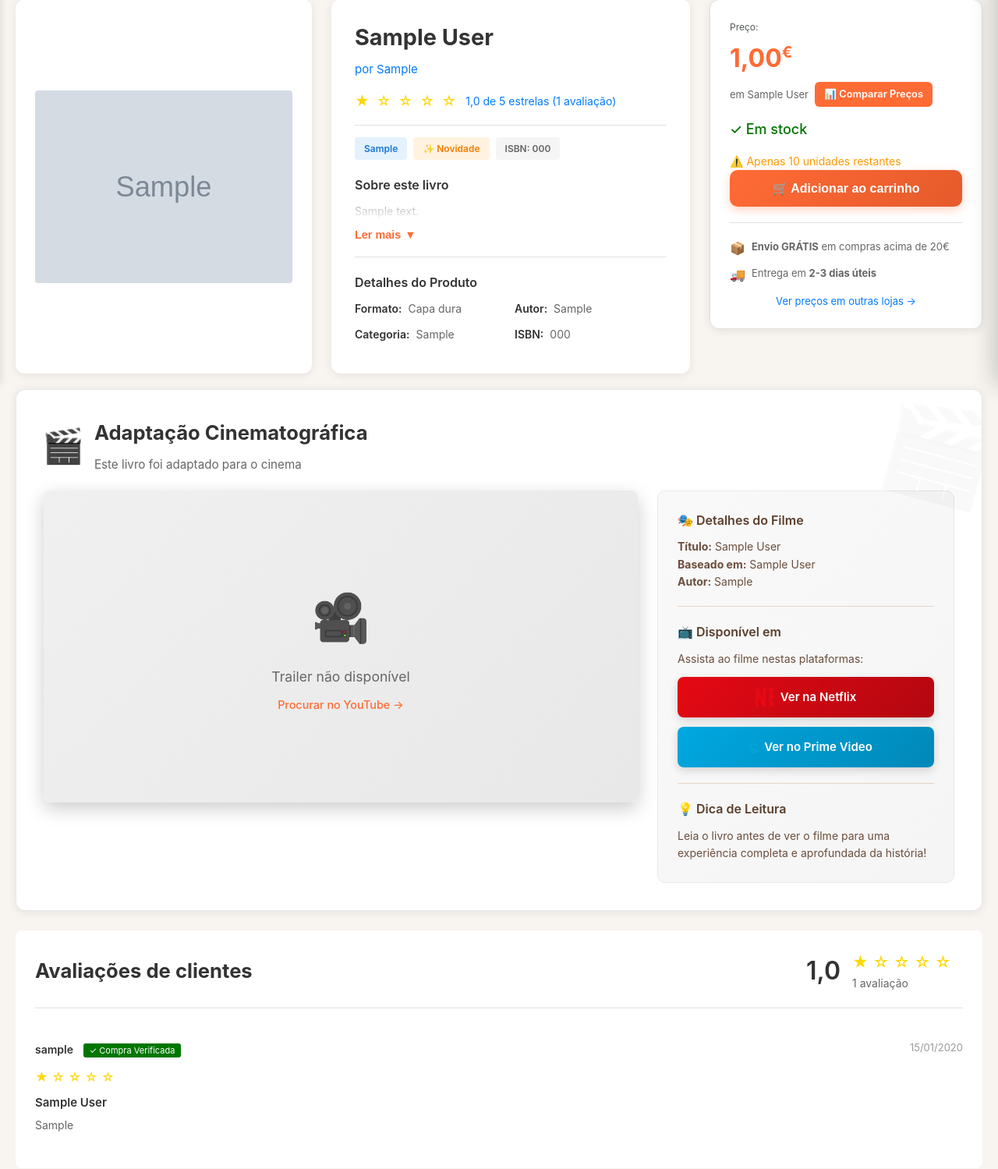
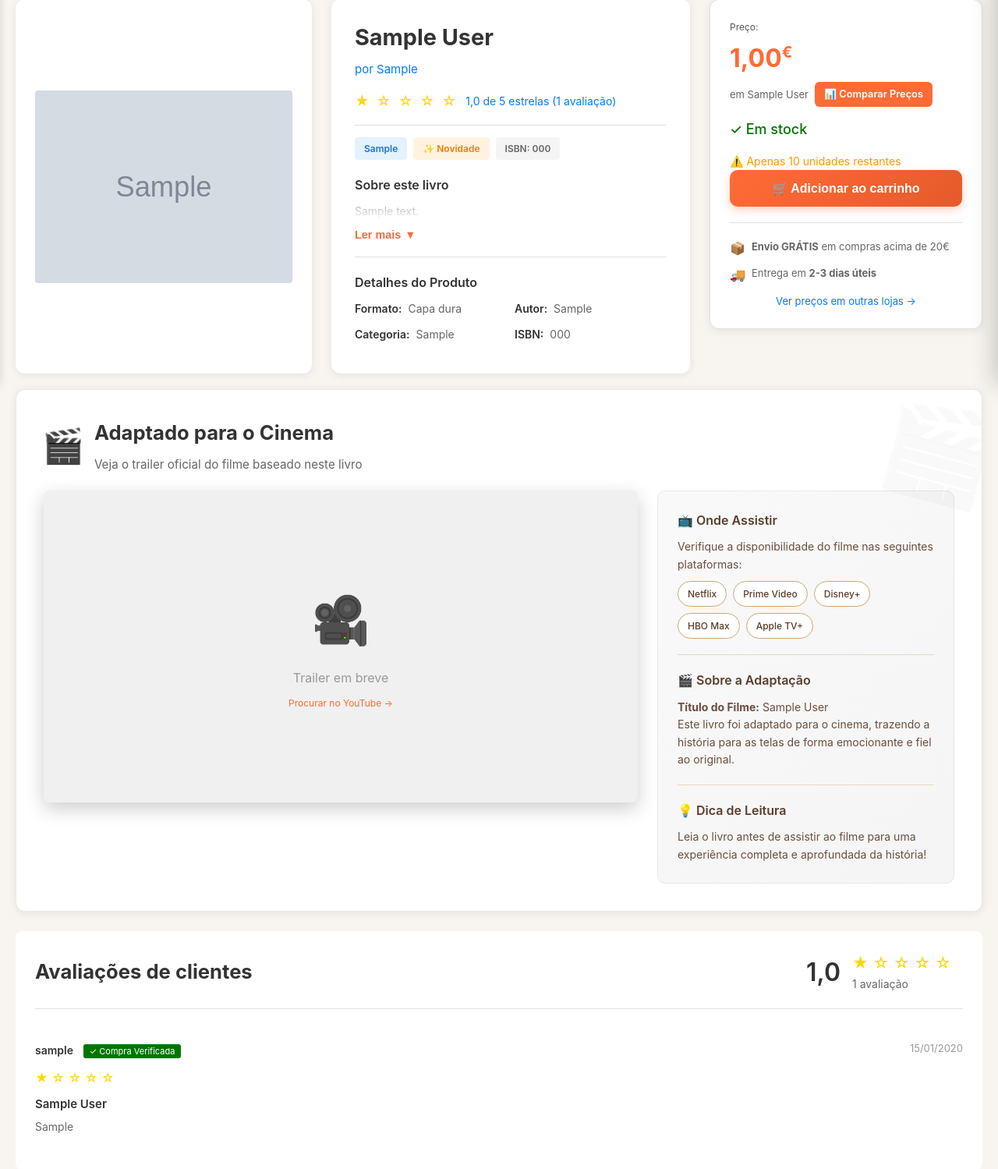
Before and after one commit to ManuelLiendo77/Projeto-PICO---CantosDePapel, a Django app: page /livros/1/ in a window 1280 px wide. Shown: the part 307-1806 px from the top of the page at 78% size. Run offline with Django 5.2, Linux system fonts and the light colour scheme; tables that the repository leaves empty hold one stand-in row (values such as "Sample post"); grey boxes marked "Sample" are stand-in pictures.

```diff
--- a/members/templates/livro_detalhe.html
+++ b/members/templates/livro_detalhe.html
@@ -1052,41 +1052,39 @@
             </div>
         </div>
 
-        <!-- Secção de Adaptação Cinematográfica -->
-        {% if filme %}
+        <!-- Secção de Trailer do Filme -->
+        {% if livro.tem_filme %}
             <div class="trailer-section">
                 <div class="trailer-header">
                     <div class="trailer-icon">🎬</div>
                     <div>
-                        <h2 class="trailer-titulo">Adaptação Cinematográfica</h2>
-                        <p class="trailer-subtitulo">Este livro foi adaptado para o cinema</p>
+                        <h2 class="trailer-titulo">Adaptado para o Cinema</h2>
+                        <p class="trailer-subtitulo">Veja o trailer oficial do filme baseado neste livro</p>
                     </div>
                 </div>
 
                 <div class="trailer-content">
-                    <!-- Vídeo do Trailer -->
                     <div class="trailer-video-wrapper">
                         {% if trailer_url_embebido %}
                             <div class="trailer-video-container">
                                 <iframe
                                     src="{{ trailer_url_embebido }}"
-                                    title="Trailer de {{ filme.titulo }}"
+                                    title="Trailer de {% if filme.titulo %}{{ filme.titulo }}{% else %}{{ livro.titulo }}{% endif %}"
                                     frameborder="0"
                                     allow="accelerometer; autoplay; clipboard-write; encrypted-media; gyroscope; picture-in-picture; web-share"
                                     referrerpolicy="strict-origin-when-cross-origin"
-                                    allowfullscreen
-                                    loading="lazy">
+                                    allowfullscreen>
                                 </iframe>
                             </div>
                         {% else %}
-                            <div class="trailer-video-container" style="display: flex; align-items: center; justify-content: center; background: linear-gradient(135deg, #f0f0f0 0%, #e8e8e8 100%); padding-bottom: 0; height: 400px;">
+                            <div class="trailer-video-container" style="display: flex; align-items: center; justify-content: center; background: #f0f0f0; padding-bottom: 0; height: 400px;">
                                 <div style="text-align: center; color: #999;">
                                     <div style="font-size: 60px; margin-bottom: 15px;">🎥</div>
-                                    <p style="font-size: 1.1rem; color: #666; margin: 10px 0;">Trailer não disponível</p>
-                                    <p style="font-size: 0.9rem; margin-top: 10px;">
-                                        <a href="https://www.youtube.com/results?search_query={{ livro.titulo|urlencode }}+{{ livro.autor|urlencode }}+trailer+oficial"
+                                    <p>Trailer em breve</p>
+                                    <p style="font-size: 12px; margin-top: 10px;">
+                                        <a href="https://www.youtube.com/results?search_query={{ livro.titulo|urlencode }}+{{ livro.autor|urlencode }}+official+trailer"
                                            target="_blank"
-                                           style="color: #ff6b35; text-decoration: none; font-weight: 500;">
+                                           style="color: #ff6b35; text-decoration: none;">
                                             Procurar no YouTube →
                                         </a>
                                     </p>
@@ -1095,89 +1093,51 @@
                         {% endif %}
                     </div>
 
-                    <!-- Informação da Adaptação -->
                     <div class="trailer-info">
-                        <!-- Detalhes do Filme -->
-                        <div class="trailer-info-item">
-                            <div class="trailer-info-titulo">
-                                🎭 Detalhes do Filme
-                            </div>
-                            <div class="trailer-info-texto">
-                                <strong>Título:</strong> {{ filme.titulo }}<br>
-                                <strong>Baseado em:</strong> {{ livro.titulo }}<br>
-                                <strong>Autor:</strong> {{ livro.autor }}
-                            </div>
-                        </div>
-
-                        <!-- Plataformas de Streaming -->
-                        {% if plataformas_streaming %}
-                        <div class="trailer-info-item">
-                            <div class="trailer-info-titulo">
-                                📺 Disponível em
-                            </div>
-                            <div class="trailer-info-texto" style="margin-bottom: 12px;">
-                                Assista ao filme nestas plataformas:
-                            </div>
-                            <div class="plataformas-streaming">
-                                {% for plataforma in plataformas_streaming %}
-                                    <a href="{{ plataforma.url }}"
-                                       target="_blank"
-                                       rel="noopener noreferrer"
-                                       class="btn-streaming btn-{{ plataforma.logo_class }}"
-                                       title="Ver na {{ plataforma.nome }}">
-                                        {% if plataforma.nome == 'Netflix' %}
-                                            <svg width="24" height="24" viewBox="0 0 256 256" style="margin-right: 8px;">
-                                                <g fill="#e50914">
-                                                    <path d="M140.803 258.904c-15.404 2.705-31.079 3.516-47.294 5.676l-49.458-144.856v151.073c-15.404 1.621-29.457 3.783-44.051 5.945v-276.742h41.08l56.212 157.021v-157.021h43.511v258.904zm85.131-157.558c16.757 0 42.431-.811 57.835-.811v43.24c-19.189 0-41.619 0-57.835.811v64.322c25.405-1.621 50.809-3.785 76.482-4.596v41.617l-119.724 9.461v-255.39h119.724v43.241h-76.482v58.105zm237.284-58.104h-44.862v198.908c-14.594 0-29.188 0-43.239.539v-199.447h-44.862v-43.242h132.965l-.002 43.242z"/>
-                                                </g>
-                                            </svg>
-                                            Ver na Netflix
-                                        {% elif plataforma.nome == 'Prime Video' %}
-                                            <svg width="24" height="24" viewBox="0 0 256 256" style="margin-right: 8px;">
-                                                <g fill="#00a8e1">
-                                                    <path d="M245.55 195.87c-9.94 7.86-24.44 12.07-36.88 12.07-24.97 0-47.32-9.27-59.86-24.78-2.48-3.08-2.19-7.64.65-10.37 2.84-2.74 7.39-2.45 10.17.47 9.57 10.05 25.62 16.32 42.39 16.32 9.53 0 20.61-2.72 28.15-7.34 1.56-.95 1.88-2.41 1.88-3.58 0-1.99-1.39-3.49-3.88-4.22-9.56-2.77-20.35-4.08-31.24-5.43-13.95-1.72-28.38-3.5-40.95-10.44-13.92-7.67-21.81-21.52-21.81-38.08 0-26.18 21.27-44.6 51.54-44.6 17.31 0 33.66 5.38 46 15.16 2.83 2.25 3.29 6.35 1.04 9.18-2.25 2.82-6.35 3.29-9.18 1.04-9.58-7.59-21.24-11.64-33.95-11.64-21.62 0-37.27 13.05-37.27 31.07 0 11.42 4.94 20.43 14.29 26.04 9.49 5.69 21.46 7.13 33.12 8.54 11.74 1.42 23.88 2.89 34.97 6.44 13.31 4.27 21.62 13.5 21.62 24.11 0 6.91-2.8 13.21-8.11 18.23"/>
-                                                </g>
-                                            </svg>
-                                            Ver no Prime Video
-                                        {% endif %}
-                                    </a>
-                                {% endfor %}
-                            </div>
-                        </div>
-                        {% else %}
                         <div class="trailer-info-item">
                             <div class="trailer-info-titulo">
                                 📺 Onde Assistir
                             </div>
                             <div class="trailer-info-texto">
-                                Verifique a disponibilidade do filme nas plataformas de streaming:
+                                Verifique a disponibilidade do filme nas seguintes plataformas:
                             </div>
                             <div class="plataformas-list">
                                 <a href="https://www.netflix.com/search?q={{ livro.titulo|urlencode }}"
                                    target="_blank"
                                    class="plataforma-badge plataforma-link"
-                                   title="Procurar na Netflix">
+                                   title="Procurar em Netflix">
                                     Netflix
                                 </a>
                                 <a href="https://www.primevideo.com/search/ref=atv_nb_sr?phrase={{ livro.titulo|urlencode }}"
                                    target="_blank"
                                    class="plataforma-badge plataforma-link"
-                                   title="Procurar no Prime Video">
+                                   title="Procurar em Prime Video">
                                     Prime Video
                                 </a>
                                 <span class="plataforma-badge">Disney+</span>
                                 <span class="plataforma-badge">HBO Max</span>
+                                <span class="plataforma-badge">Apple TV+</span>
                             </div>
                         </div>
-                        {% endif %}
 
-                        <!-- Dica de Leitura -->
+                        <div class="trailer-info-item">
+                            <div class="trailer-info-titulo">
+                                🎬 Sobre a Adaptação
+                            </div>
+                            <div class="trailer-info-texto">
+                                {% if filme and filme.titulo %}
+                                    <strong>Título do Filme:</strong> {{ filme.titulo }}<br>
+                                {% endif %}
+                                Este livro foi adaptado para o cinema, trazendo a história para as telas de forma emocionante e fiel ao original.
+                            </div>
+                        </div>
+
                         <div class="trailer-info-item">
                             <div class="trailer-info-titulo">
                                 💡 Dica de Leitura
                             </div>
                             <div class="trailer-info-texto">
-                                Leia o livro antes de ver o filme para uma experiência completa e aprofundada da história!
+                                Leia o livro antes de assistir ao filme para uma experiência completa e aprofundada da história!
                             </div>
                         </div>
                     </div>
```
Also changed, not shown: members/models.py (+16 -18 lines).
